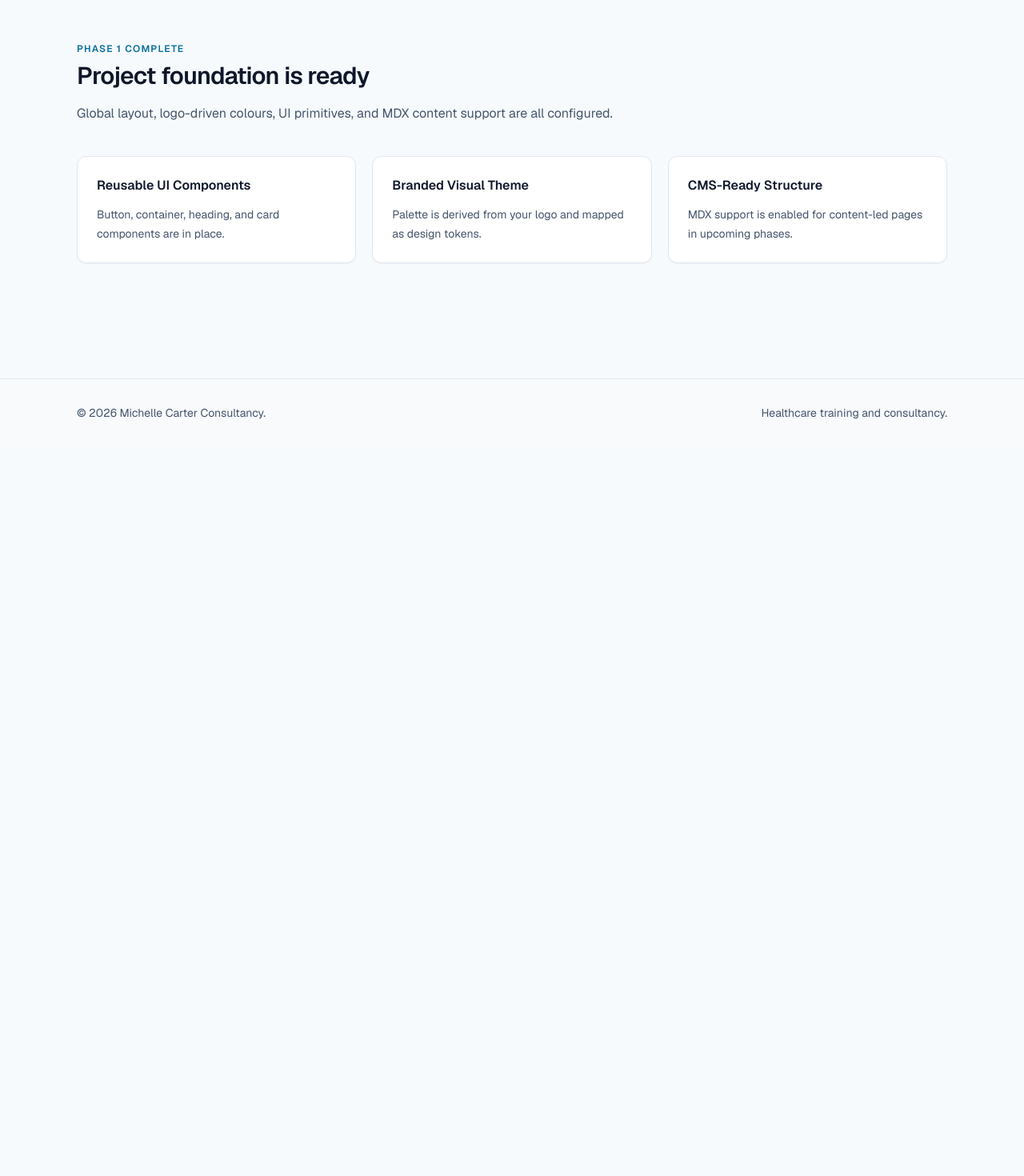
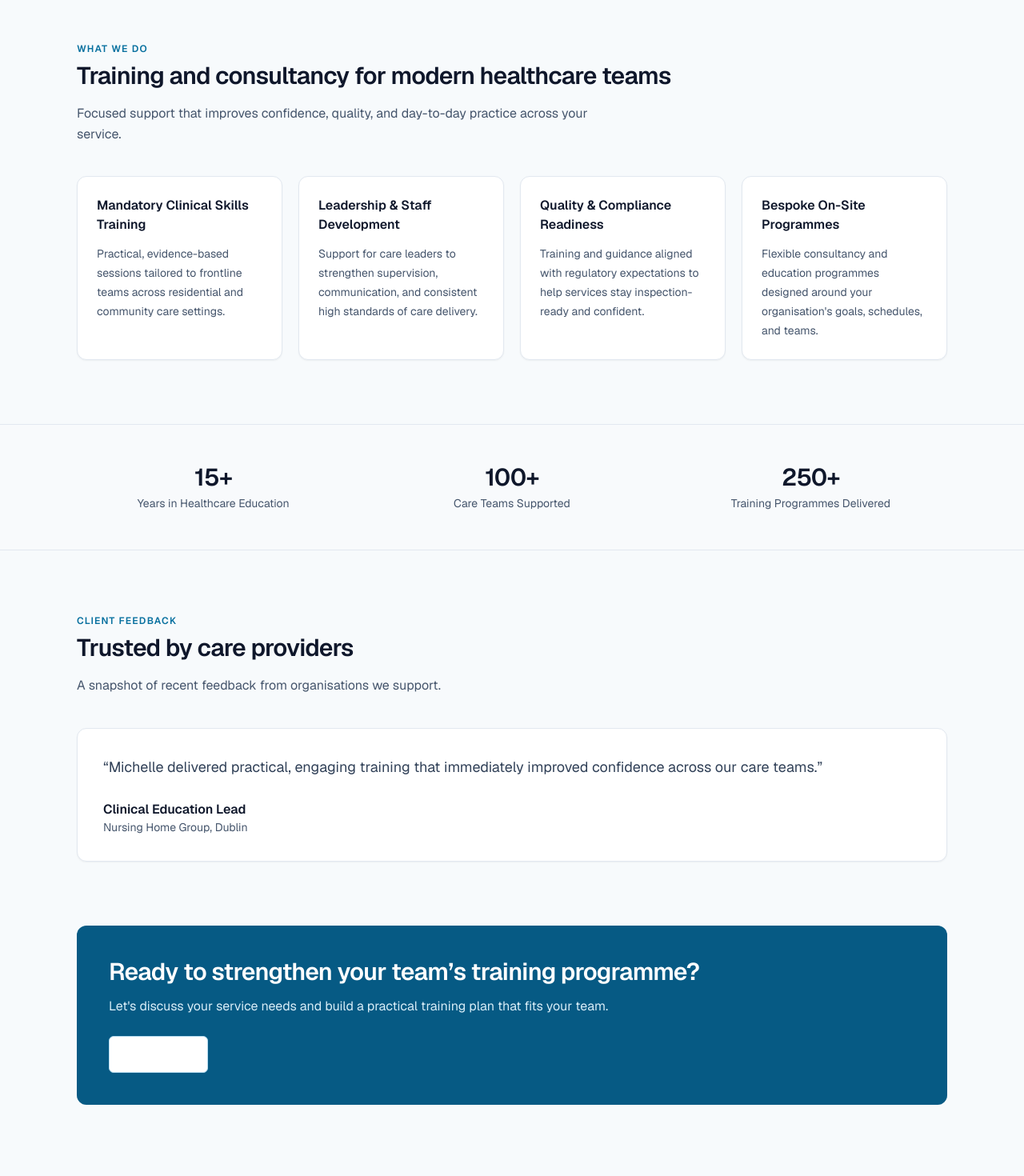
Before and after one commit to mcc-irl/site, a Next.js app: page / in a window 1280 px wide. Shown: the part 660-2130 px from the top of the page at 80% size. Before the commit the page ends 1218 px from the top, so only its background shows below. Built offline with nearby package versions, Linux system fonts and the light colour scheme.

Commit message:
Implement Phase 2 home page and featured review content

```diff
--- /dev/null
+++ b/content/reviews.json
@@ -0,0 +1,18 @@
+[
+  {
+    "name": "Clinical Education Lead",
+    "role": "Nursing Home Group",
+    "organisation": "Dublin",
+    "quote": "Michelle delivered practical, engaging training that immediately improved confidence across our care teams.",
+    "rating": 5,
+    "featured": true
+  },
+  {
+    "name": "Director of Care",
+    "role": "Residential Care Service",
+    "organisation": "Leinster",
+    "quote": "Professional from start to finish, with training tailored to exactly what our staff needed.",
+    "rating": 5,
+    "featured": false
+  }
+]
--- a/src/app/page.tsx
+++ b/src/app/page.tsx
@@ -2,22 +2,64 @@ import { Button } from "@/components/ui/button";
 import { Card } from "@/components/ui/card";
 import { Container } from "@/components/ui/container";
 import { SectionHeading } from "@/components/ui/section-heading";
+import reviews from "../../content/reviews.json";
+
+type Review = {
+  name: string;
+  role: string;
+  organisation: string;
+  quote: string;
+  rating: number;
+  featured?: boolean;
+};
+
+const services = [
+  {
+    title: "Mandatory Clinical Skills Training",
+    description:
+      "Practical, evidence-based sessions tailored to frontline teams across residential and community care settings.",
+  },
+  {
+    title: "Leadership & Staff Development",
+    description:
+      "Support for care leaders to strengthen supervision, communication, and consistent high standards of care delivery.",
+  },
+  {
+    title: "Quality & Compliance Readiness",
+    description:
+      "Training and guidance aligned with regulatory expectations to help services stay inspection-ready and confident.",
+  },
+  {
+    title: "Bespoke On-Site Programmes",
+    description:
+      "Flexible consultancy and education programmes designed around your organisation's goals, schedules, and teams.",
+  },
+];
+
+const trustStats = [
+  { label: "Years in Healthcare Education", value: "15+" },
+  { label: "Care Teams Supported", value: "100+" },
+  { label: "Training Programmes Delivered", value: "250+" },
+];
 
 export default function Home() {
+  const reviewList = reviews as Review[];
+  const featuredReview = reviewList.find((review) => review.featured) ?? reviewList[0];
+
   return (
     <>
       <section className="bg-gradient-to-b from-brand-50 to-white py-20 sm:py-24">
         <Container>
           <p className="text-sm font-semibold uppercase tracking-wider text-brand-700">Healthcare Training</p>
           <h1 className="mt-4 max-w-3xl text-4xl font-semibold tracking-tight text-slate-900 sm:text-5xl">
-            Professional, practical healthcare training for teams that deliver care with confidence.
+            Professional healthcare training that helps teams deliver safe, confident, person-centred care.
           </h1>
           <p className="mt-6 max-w-2xl text-lg text-slate-600">
-            Welcome to Michelle Carter Consultancy. This foundation setup includes your branded design system,
-            reusable components, and CMS-ready structure for the next content phases.
+            Michelle Carter Consultancy partners with healthcare providers to build workforce capability through
+            practical learning, clear standards, and compassionate leadership.
           </p>
           <div className="mt-8 flex flex-wrap gap-3">
-            <Button href="/contact">Contact Me</Button>
+            <Button href="/contact">Get In Touch</Button>
             <Button href="/services" variant="secondary">
               View Services
             </Button>
@@ -28,14 +70,68 @@ export default function Home() {
       <section className="py-16 sm:py-20">
         <Container>
           <SectionHeading
-            eyebrow="Phase 1 Complete"
-            title="Project foundation is ready"
-            description="Global layout, logo-driven colours, UI primitives, and MDX content support are all configured."
+            eyebrow="What We Do"
+            title="Training and consultancy for modern healthcare teams"
+            description="Focused support that improves confidence, quality, and day-to-day practice across your service."
           />
-          <div className="mt-10 grid gap-5 md:grid-cols-3">
-            <Card title="Reusable UI Components">Button, container, heading, and card components are in place.</Card>
-            <Card title="Branded Visual Theme">Palette is derived from your logo and mapped as design tokens.</Card>
-            <Card title="CMS-Ready Structure">MDX support is enabled for content-led pages in upcoming phases.</Card>
+          <div className="mt-10 grid gap-5 md:grid-cols-2 lg:grid-cols-4">
+            {services.map((service) => (
+              <Card key={service.title} title={service.title}>
+                {service.description}
+              </Card>
+            ))}
+          </div>
+        </Container>
+      </section>
+
+      <section className="border-y border-slate-200 bg-slate-50 py-10 sm:py-12">
+        <Container>
+          <div className="grid gap-8 text-center sm:grid-cols-3">
+            {trustStats.map((stat) => (
+              <div key={stat.label}>
+                <p className="text-3xl font-semibold tracking-tight text-slate-900">{stat.value}</p>
+                <p className="mt-1 text-sm text-slate-600">{stat.label}</p>
+              </div>
+            ))}
+          </div>
+        </Container>
+      </section>
+
+      <section className="py-16 sm:py-20">
+        <Container>
+          <SectionHeading
+            eyebrow="Client Feedback"
+            title="Trusted by care providers"
+            description="A snapshot of recent feedback from organisations we support."
+          />
+          {featuredReview ? (
+            <article className="mt-10 rounded-xl border border-slate-200 bg-white p-8 shadow-xs">
+              <p className="text-lg leading-8 text-slate-700">“{featuredReview.quote}”</p>
+              <div className="mt-6">
+                <p className="font-semibold text-slate-900">{featuredReview.name}</p>
+                <p className="text-sm text-slate-600">
+                  {featuredReview.role}, {featuredReview.organisation}
+                </p>
+              </div>
+            </article>
+          ) : null}
+        </Container>
+      </section>
+
+      <section className="pb-16 sm:pb-20">
+        <Container>
+          <div className="rounded-xl bg-brand-700 px-6 py-10 text-white sm:px-10">
+            <h2 className="text-2xl font-semibold tracking-tight sm:text-3xl">
+              Ready to strengthen your team’s training programme?
+            </h2>
+            <p className="mt-3 max-w-2xl text-brand-100">
+              Let&apos;s discuss your service needs and build a practical training plan that fits your team.
+            </p>
+            <div className="mt-6">
+              <Button href="/contact" variant="secondary">
+                Get in touch
+              </Button>
+            </div>
           </div>
         </Container>
       </section>
```
